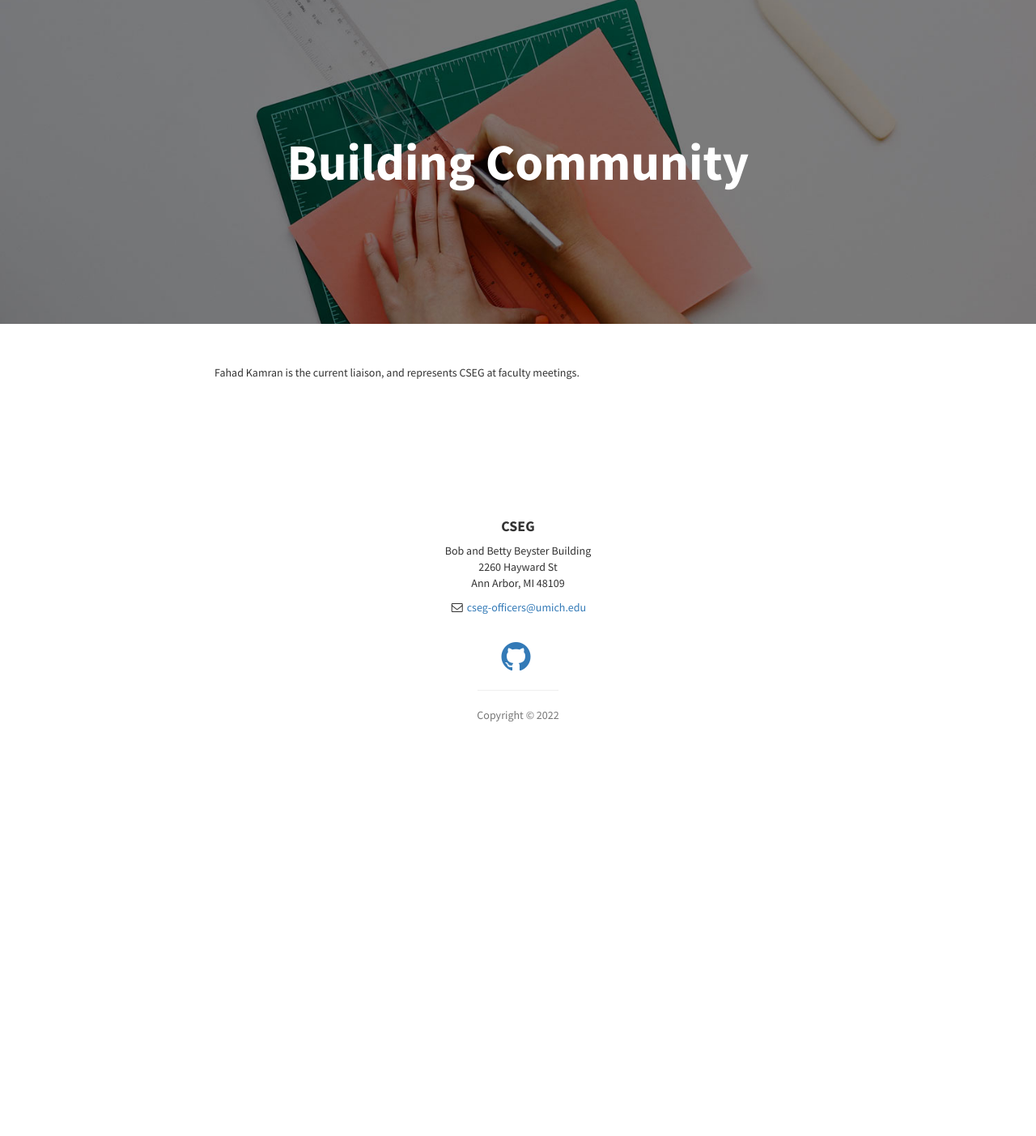
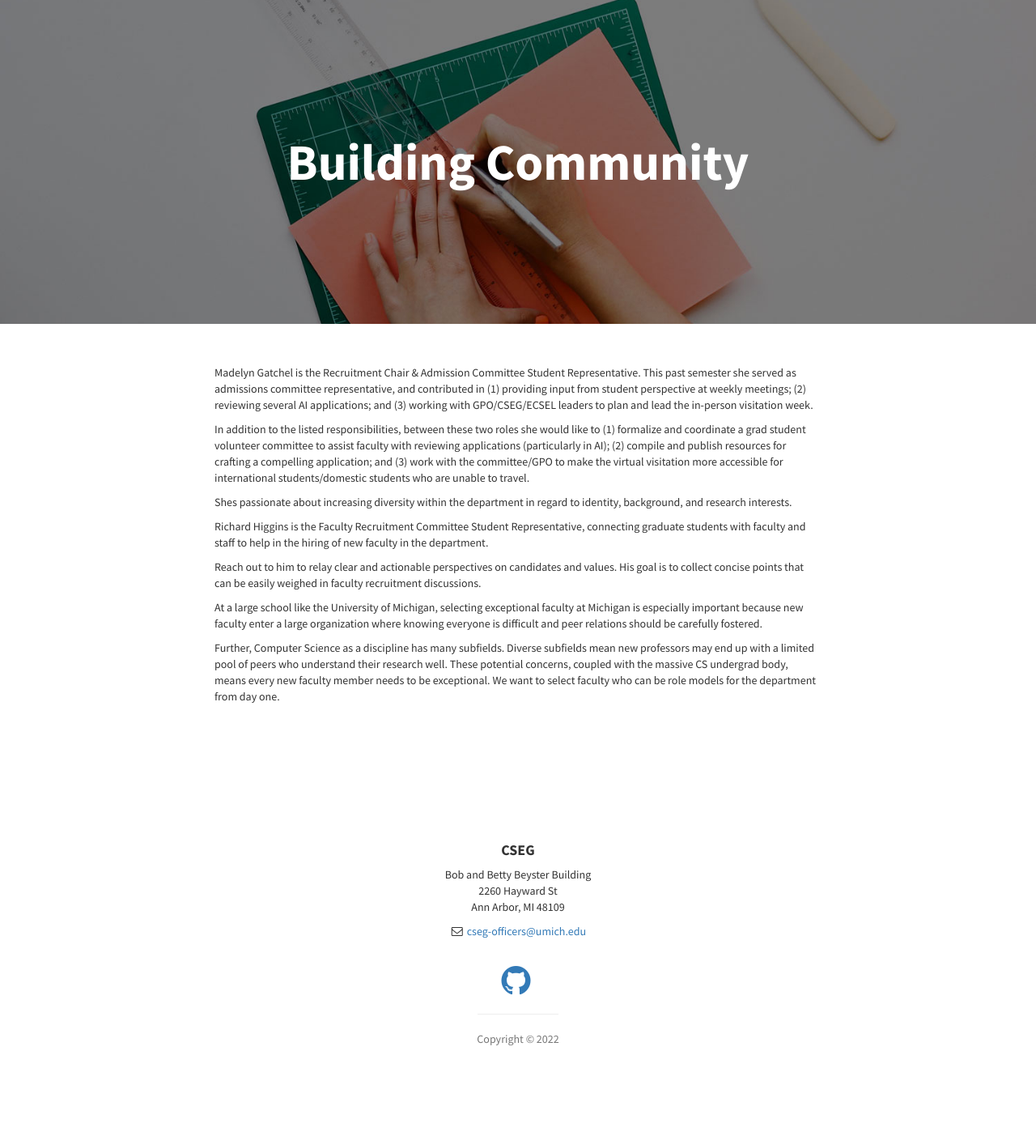
Before and after one commit to cseg-michigan/cseg-michigan.github.io, a Jekyll site: the page built from liaison.md, in a window 1280 px wide. Shown: the whole page at 81% size. Built offline with Jekyll 4.4.1, drawn with Linux system fonts in a browser that asks for light colours; before the commit the page ends 1003 px from its top, so only the background shows below that.

Commit message:
Update liason.md to have some details
Included some details from the election submission

```diff
--- a/liaison.md
+++ b/liaison.md
@@ -3,5 +3,16 @@ layout: page
 section: liaison
 ---
 
-Fahad Kamran is the current liaison, and represents CSEG at faculty
-meetings.
+Madelyn Gatchel is the Recruitment Chair & Admission Committee Student Representative. This past semester she served as admissions committee representative, and contributed in (1) providing input from student perspective at weekly meetings; (2) reviewing several AI applications; and (3) working with GPO/CSEG/ECSEL leaders to plan and lead the in-person visitation week.
+
+In addition to the listed responsibilities, between these two roles she would like to (1) formalize and coordinate a grad student volunteer committee to assist faculty with reviewing applications (particularly in AI); (2) compile and publish resources for crafting a compelling application; and (3) work with the committee/GPO to make the virtual visitation more accessible for international students/domestic students who are unable to travel.
+
+Shes passionate about increasing diversity within the department in regard to identity, background, and research interests.
+
+Richard Higgins is the Faculty Recruitment Committee Student Representative, connecting graduate students with faculty and staff to help in the hiring of new faculty in the department.
+
+Reach out to him to relay clear and actionable perspectives on candidates and values. His goal is to collect concise points that can be easily weighed in faculty recruitment discussions.
+
+At a large school like the University of Michigan, selecting exceptional faculty at Michigan is especially important because new faculty enter a large organization where knowing everyone is difficult and peer relations should be carefully fostered.
+
+Further, Computer Science as a discipline has many subfields. Diverse subfields mean new professors may end up with a limited pool of peers who understand their research well. These potential concerns, coupled with the massive CS undergrad body, means every new faculty member needs to be exceptional. We want to select faculty who can be role models for the department from day one.
```
